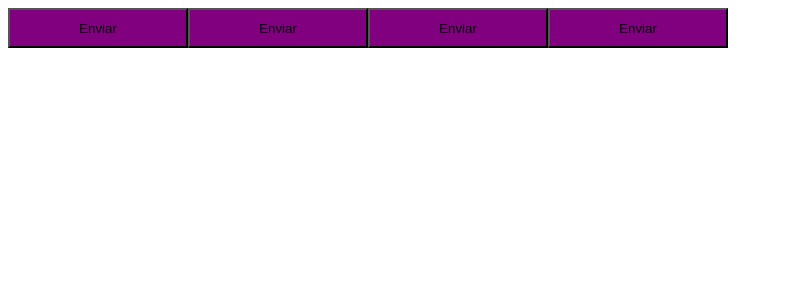
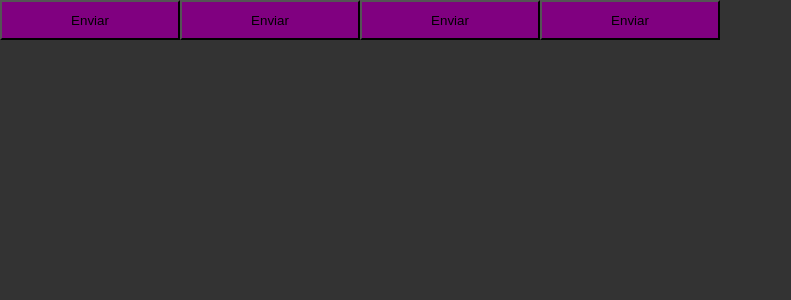
Before and after one commit to mhaylson/ignite-timer, a React (Vite) app: page / in a window 1280 px wide. Shown: the top 300 px of the page, without its empty margins (0-791 px from the left). Built offline with nearby package versions, Linux system fonts and the light colour scheme.

Commit message:
Global Styles
Added global styles.

Signed-off-by: Mhaylson Whandson <mhaylson@m2smart.com.br>

```diff
--- a/src/App.tsx
+++ b/src/App.tsx
@@ -1,6 +1,7 @@
 import { ThemeProvider } from 'styled-components'
 import { Button } from "./components/Button";
 import { defaultTheme } from './styles/themes/default';
+import { GlobalStyle } from './styles/global';
 
 export function App() {
   return (
@@ -9,6 +10,7 @@
       <Button variant="secondary" />
       <Button variant="danger" />
       <Button variant="success" />
+      <GlobalStyle />
     </ThemeProvider>
   )
 }
--- /dev/null
+++ b/src/styles/global.ts
@@ -0,0 +1,14 @@
+import { createGlobalStyle } from 'styled-components'
+
+export const GlobalStyle = createGlobalStyle`
+  * {
+    margin: 0;
+    padding: 0;
+    box-sizing: border-box;
+  }
+
+  body {
+    background: #333;
+    color: #FFF;
+  }
+`;
```
